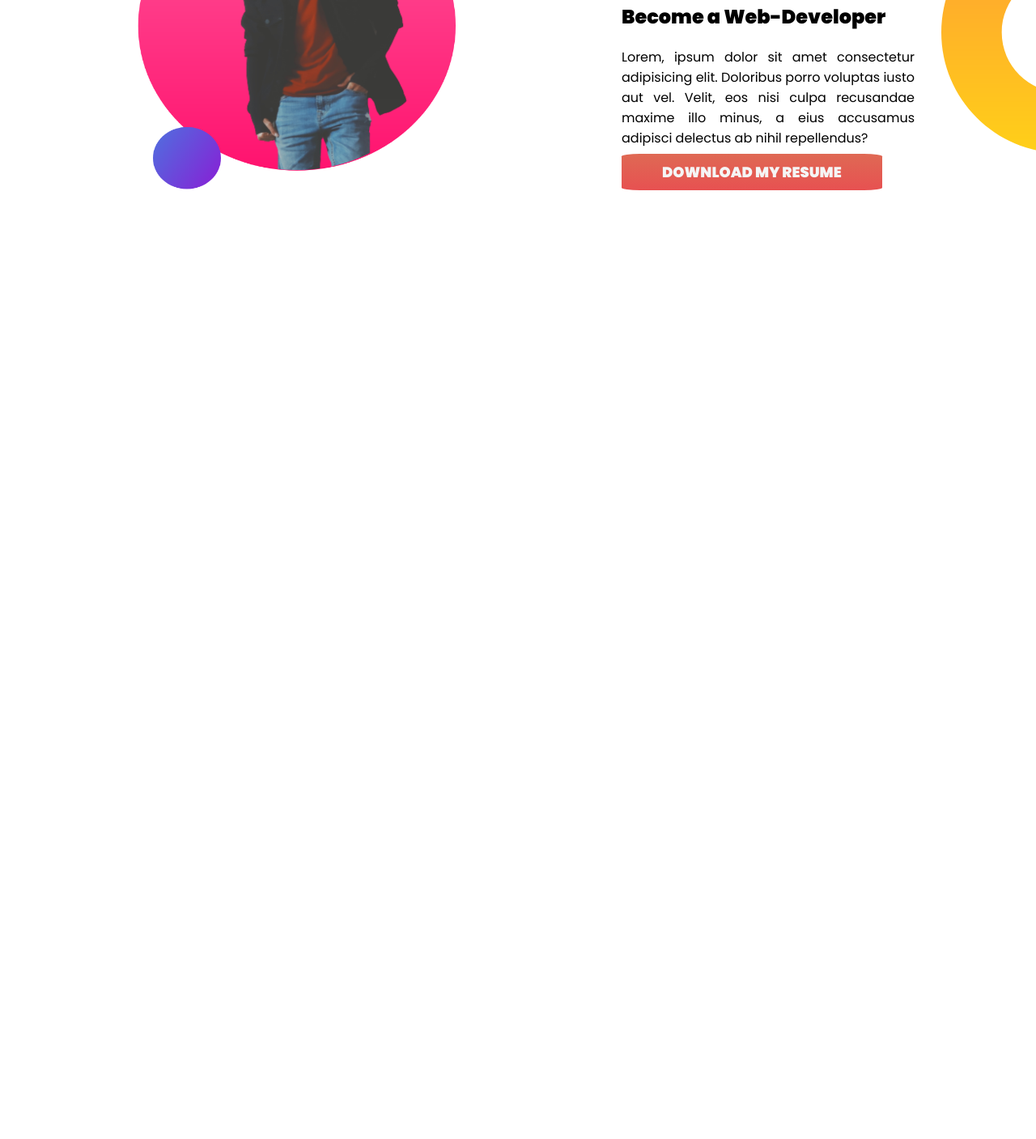
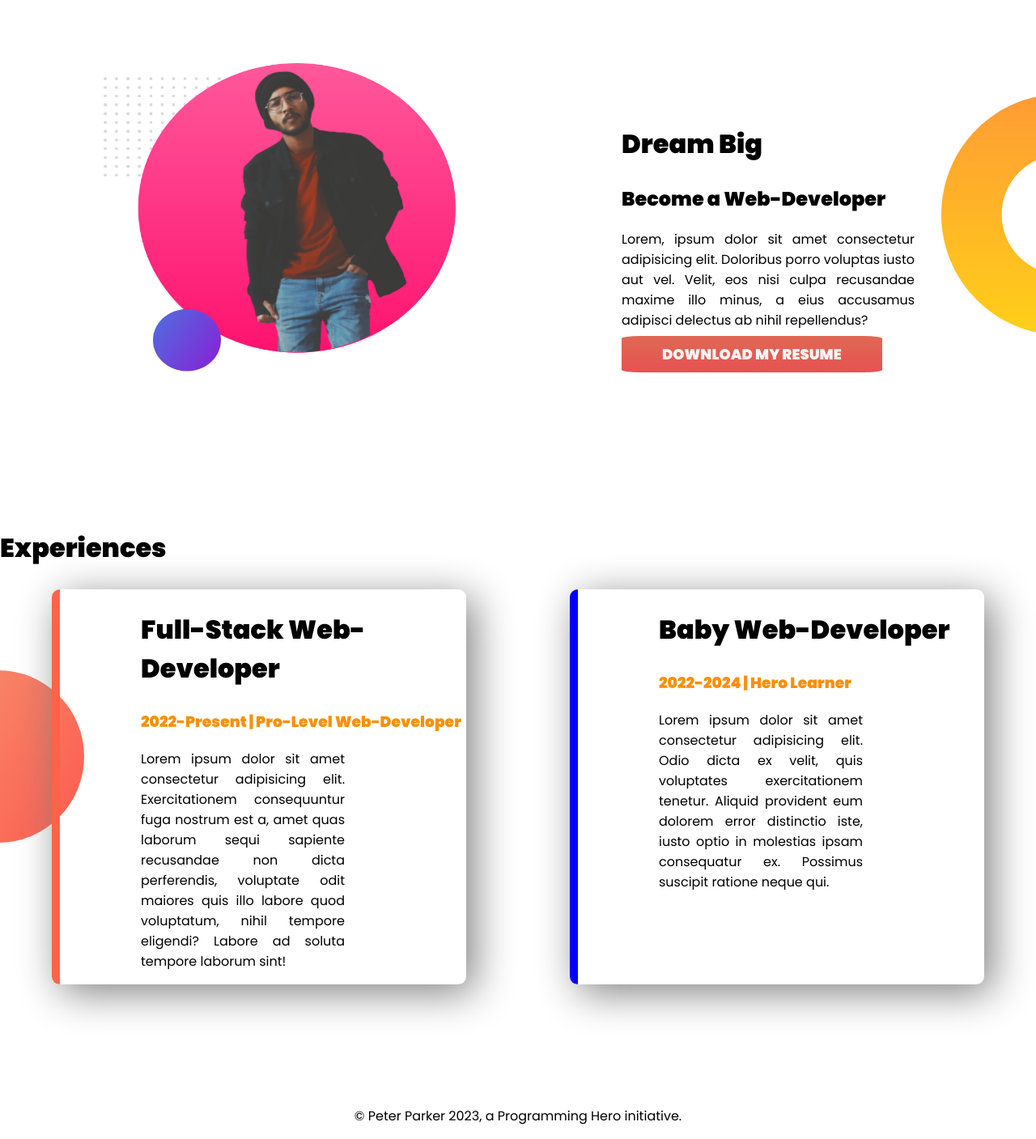
Before and after one commit to Shariyer/Developer-Portfolio, a plain HTML site: page index.html in a window 1280 px wide. Shown: the part 733-2140 px from the top of the page at 81% size. Before the commit the page ends 1011 px from the top, so only its background shows below. Drawn offline with Linux system fonts and the light colour scheme.

Commit message:
experience part done

```diff
--- a/index.html
+++ b/index.html
@@ -14,13 +14,13 @@
 </head>
 
 <body>
-    <section class="top-banner">
+    <section class="top-banner flexible-container">
         <div class="half-width">
             <h1>Welcome To</h1>
             <h1><span class="orange-color">S.M.SHARIYER'S</span> WORLD!!</h1>
             <br><br><br>
             <h3>Student and Teach Enthusiastic</h3>
-            <p class="introparagrapgh">Hi! This is S.M.Shariyer. I am about to graduate from American International University-Bangladesh(AIUB).
+            <p class="paragraph">Hi! This is S.M.Shariyer. I am about to graduate from American International University-Bangladesh(AIUB).
                 I
                 am full time student with CSE background. I have a kneen interest in <strong>Web-Development</strong>. I
                 am
@@ -34,19 +34,38 @@
             <img src="images/shariyer.png" alt="">
         </div>
     </section>
-    <section class="dreambig">
+    <section class="dreambig flexible-container">
         <div class="half-width">
             <img src="images/shariyerbg.png" alt="">
         </div>
         <div class="half-width" id="dreamBigSection">
             <h1>Dream Big</h1>
             <h2>Become a Web-Developer</h2>
-            <p class="dbparagraph">Lorem, ipsum dolor sit amet consectetur adipisicing elit. Doloribus porro voluptas iusto aut vel. Velit, eos nisi culpa recusandae maxime illo minus, a eius accusamus adipisci delectus ab nihil repellendus?</p>
+            <p class="paragraph">Lorem, ipsum dolor sit amet consectetur adipisicing elit. Doloribus porro voluptas iusto aut vel. Velit, eos nisi culpa recusandae maxime illo minus, a eius accusamus adipisci delectus ab nihil repellendus?</p>
 
             <a class="button" target="_blank" href="https://www.linkedin.com/in/s-m-shariyer-ba12a2229/">DOWNLOAD MY RESUME</a>
 
         </div>
     </section>
+    <section class="xpsection">
+        <h1>Experiences</h1>
+       <div class="flexible-container">
+        <div id="fullstackdev" class="xp-item">
+            <h1>Full-Stack Web-Developer</h1>
+            <h3 class="orange-color">2022-Present | Pro-Level Web-Developer</h3>
+            <p class="paragraph">Lorem ipsum dolor sit amet consectetur adipisicing elit. Exercitationem consequuntur fuga nostrum est a, amet quas laborum sequi sapiente recusandae non dicta perferendis, voluptate odit maiores quis illo labore quod voluptatum, nihil tempore eligendi? Labore ad soluta tempore laborum sint!</p>
+        </div>
+        <div id="babydev" class="xp-item">
+            <h1>Baby Web-Developer</h1>
+            <h3 class="orange-color">2022-2024 | Hero Learner</h3>
+            <p class="paragraph">Lorem ipsum dolor sit amet consectetur adipisicing elit. Odio dicta ex velit, quis voluptates exercitationem tenetur. Aliquid provident eum dolorem error distinctio iste, iusto optio in molestias ipsam consequatur ex. Possimus suscipit ratione neque qui.</p>
+        </div>
+       </div>
+
+    </section>
 </body>
+<footer>
+    <p >© Peter Parker 2023, a Programming Hero initiative.</p>
+</footer>
 
 </html>
--- a/style.css
+++ b/style.css
@@ -10,8 +10,9 @@ h1{
     color: rgb(248, 144, 8);
 }
 
-section {
+.flexible-container {
     display: flex;
+    margin-bottom: 150px;
 }
 .half-width{
     width: 50%;
@@ -48,10 +49,32 @@ section {
     background-repeat: no-repeat;
     background-position: right;
 }
-.dbparagraph{
+.paragraph{
     text-align: justify;
     padding-right: 150px;
 }
-.introparagrapgh{
-    text-align: justify;
+.xp-item{
+    width: 50%;
+    padding-left: 100px;
+    margin-left: 5%;
+    margin-right: 5%;
+    box-shadow: 10px 10px 50px gray;
+    border-radius: 2%;
+
 }
+.xpsection{
+    background-image: url(images/exp-bg.png);
+    background-repeat: no-repeat;
+    background-position: left;
+
+}
+#fullstackdev{
+    border-left: 10px solid tomato;
+}
+#babydev{
+    border-left: 10px solid blue;
+
+}
+footer{
+    text-align: center;
+}
```
